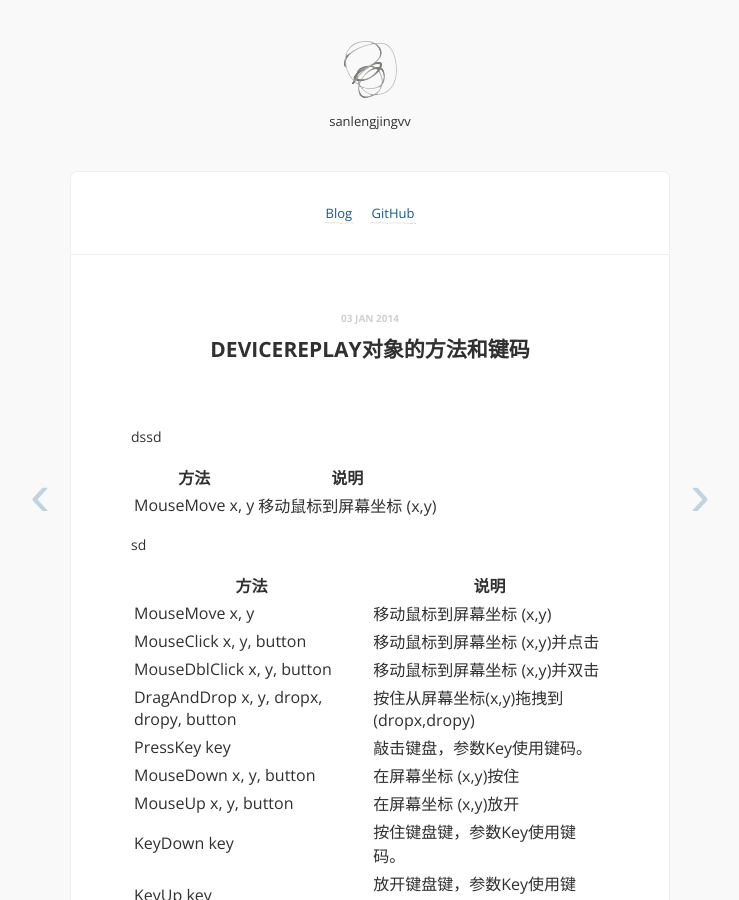
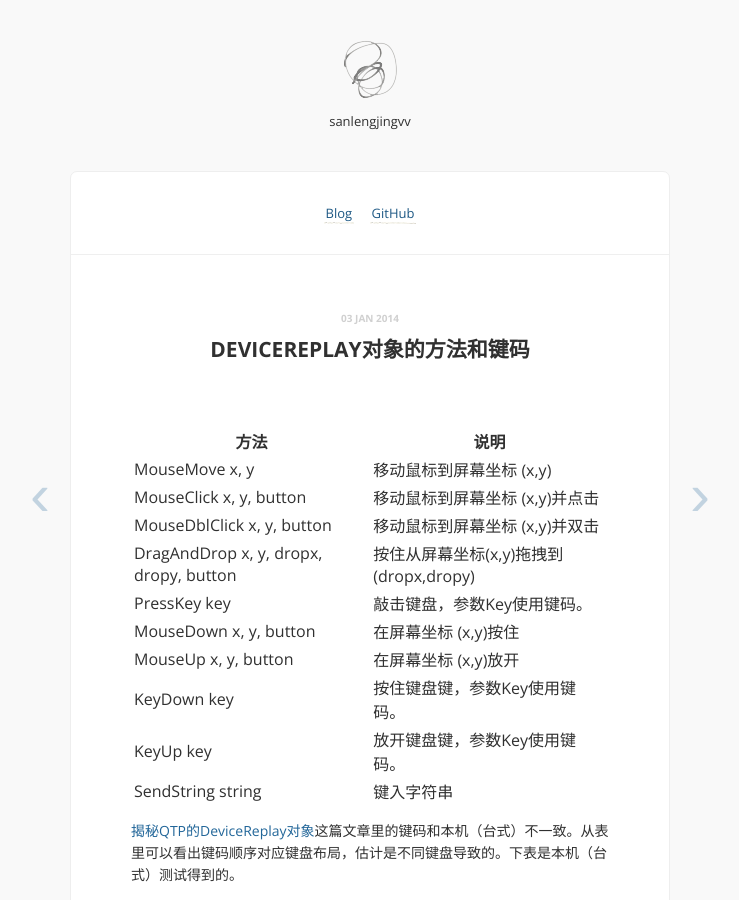
Before and after one commit to sanlengjingvv/sanlengjingvv.github.io, a Jekyll site: the page built from _posts/2014-01-03-DeviceReplay对象的方法和键码.md, in a window 1280 px wide and 900 px high. Shown: the whole window, without its empty margins (270-1009 px from the left). Built offline with Jekyll 4.4.1, drawn with Linux system fonts in a browser that asks for light colours; Markdown is read by kramdown in place of the engine named in the settings; comment, search, counter and statistics services are not loaded.

Commit message:
Update 2014-01-03-DeviceReplay对象的方法和键码.md

```diff
--- a/_posts/2014-01-03-DeviceReplay对象的方法和键码.md
+++ b/_posts/2014-01-03-DeviceReplay对象的方法和键码.md
@@ -4,14 +4,6 @@ title: DeviceReplay对象的方法和键码
 date: 2014-01-03 16:20:38
 disqus: y
 ---
-
-   dssd
-
-| 方法        | 说明           |
-| -------------------------- | -------------------------- |
-| MouseMove x, y      | 移动鼠标到屏幕坐标 (x,y) |
-
-   sd
 
 | 方法        | 说明           |
 | -------------------------- | -------------------------- |
```
